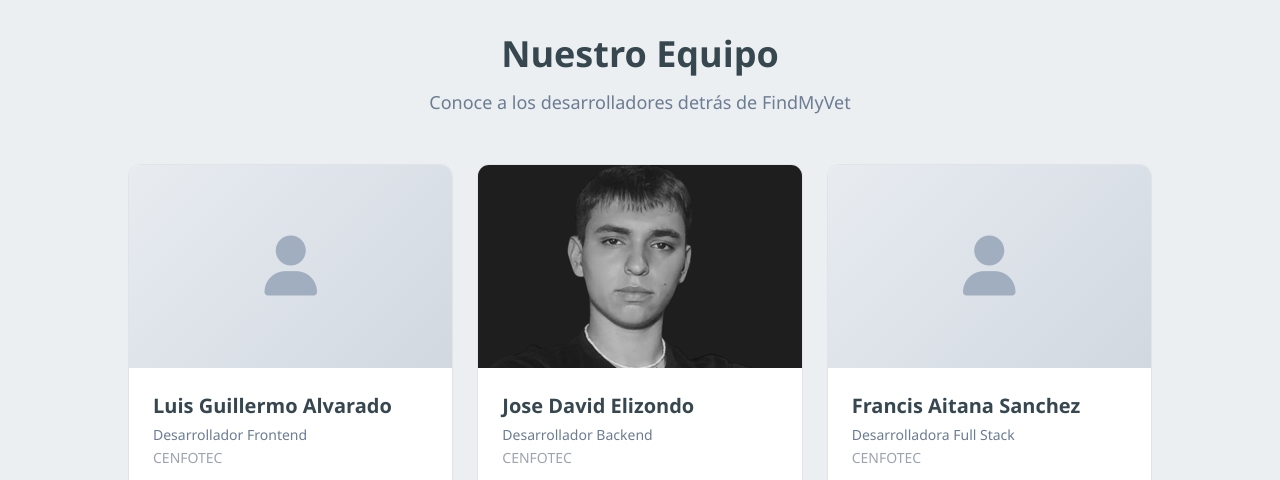
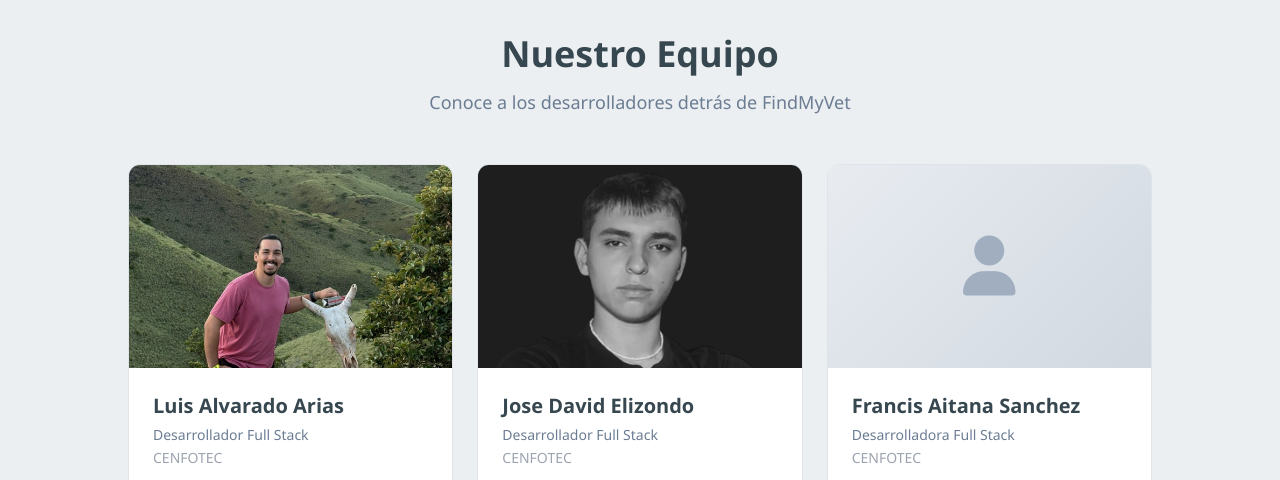
Before and after one commit to lalvarado05/FindMyVet, a plain HTML site: page index.html in a window 1280 px wide. Shown: the part 1920-2400 px from the top of the page. Drawn offline with Linux system fonts and the light colour scheme.

Commit message:
Foto luis

```diff
--- a/css/style.css
+++ b/css/style.css
@@ -544,6 +544,17 @@ body {
     overflow: hidden;
 }
 
+.miembro-imagen img {
+    width: 100%;
+    height: 100%;
+    object-fit: cover;
+    object-position: center;
+    transition: transform 0.3s ease;
+}
+
+.miembro-card:hover .miembro-imagen img {
+    transform: scale(1.05);
+}
 .miembro-imagen i {
     font-size: 60px;
     color: #a0aec0;
--- a/index.html
+++ b/index.html
@@ -133,27 +133,27 @@
                     <!-- Miembro 1 -->
                     <div class="miembro-card">
                         <div class="miembro-imagen">
-                            <i class="fa-solid fa-user"></i>
+                            <img src="img/foto-luis.jpeg" alt="Luis Alvarado Arias">
                         </div>
                         <div class="miembro-info">
-                            <h3>Luis Guillermo Alvarado</h3>
-                            <p class="miembro-rol">Desarrollador Frontend</p>
+                            <h3>Luis Alvarado Arias</h3>
+                            <p class="miembro-rol">Desarrollador Full Stack</p>
                             <p class="miembro-institucion">CENFOTEC</p>
                             <div class="miembro-social">
-                                <a href="#" class="social-link"><i class="fa-brands fa-instagram"></i></a>
-                                <a href="#" class="social-link"><i class="fa-brands fa-linkedin"></i></a>
-                                <a href="#" class="social-link"><i class="fa-brands fa-github"></i></a>
+                                <a href="https://www.instagram.com/chino_gunter" target="_blank" rel="noopener noreferrer" class="social-link"><i class="fa-brands fa-instagram"></i></a>
+                                <a href="https://www.linkedin.com/in/luis-guillermo-alvarado/" target="_blank" rel="noopener noreferrer" class="social-link"><i class="fa-brands fa-linkedin"></i></a>
+                                <a href="https://github.com/lalvarado05" target="_blank" rel="noopener noreferrer" class="social-link"><i class="fa-brands fa-github"></i></a>
                             </div>
                         </div>
                     </div>
                     <!-- Miembro 2 -->
                     <div class="miembro-card">
                         <div class="miembro-imagen">
-                            <img src="/img/Jose-blanco y negro.png" alt="Jose David Elizondo">
+                            <img src="img/jose-foto.png" alt="Jose David Elizondo">
                         </div>
                         <div class="miembro-info">
                             <h3>Jose David Elizondo</h3>
-                            <p class="miembro-rol">Desarrollador Backend</p>
+                            <p class="miembro-rol">Desarrollador Full Stack</p>
                             <p class="miembro-institucion">CENFOTEC</p>
                             <div class="miembro-social">
                                 <a href="#" class="social-link"><i class="fa-brands fa-instagram"></i></a>
```
Also changed, not shown: img/foto-luis.jpeg (added), img/jose-foto.png (renamed from img/Jose-blanco y negro.png).
